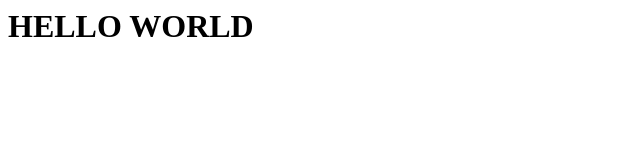
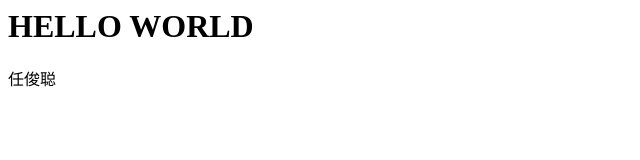
Before and after one commit to Rost-OS/rost-os.github.io, a plain HTML site: page index.html in a window 1280 px wide. Shown: the full height of the page, 0-640 px from the left. Drawn offline with Linux system fonts and the light colour scheme.

Commit message:
Update index.html

```diff
--- a/index.html
+++ b/index.html
@@ -1 +1,2 @@
 <h1>HELLO WORLD</h1>
+<P>任俊聪</P>
```
